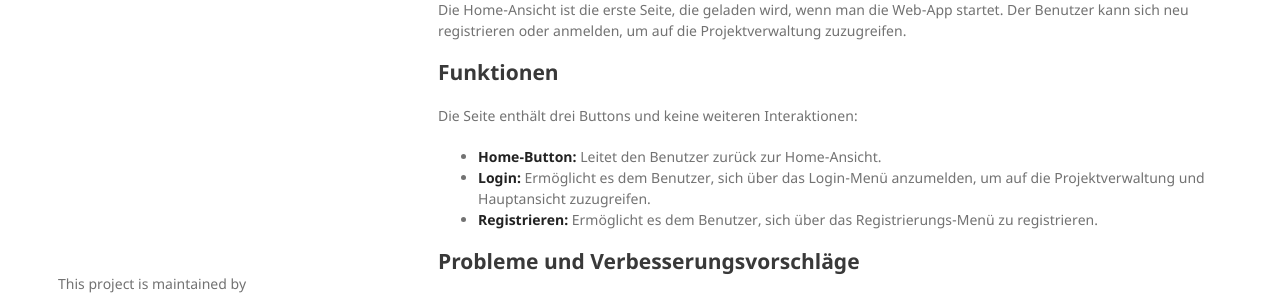
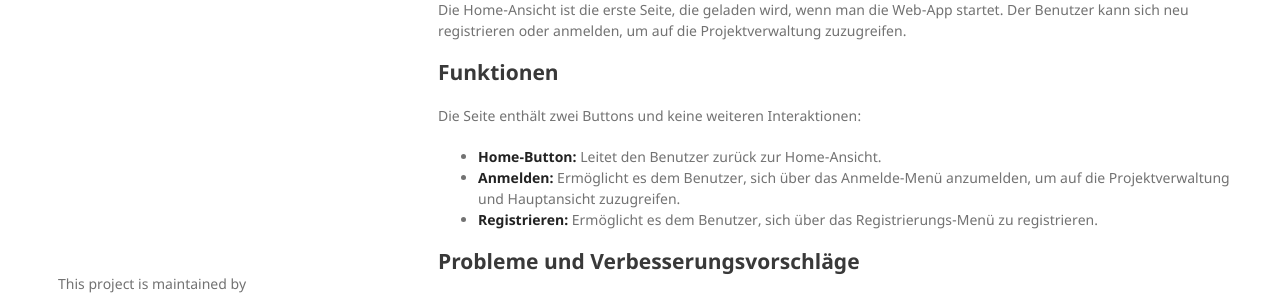
Before and after one commit to FabianRuefenacht/DEFVIS, a Jekyll site: the page built from docs/home.md, in a window 1280 px wide and 1164 px high. Shown: the part 738-1034 px from the top of the window. Built offline with Jekyll 4.4.1, drawn with Linux system fonts in a browser that asks for light colours; our own code applies the rules of GitHub Pages for plain Markdown files.

Commit message:
github pages

```diff
--- a/docs/home.md
+++ b/docs/home.md
@@ -10,10 +10,10 @@ Die Home-Ansicht ist die erste Seite, die geladen wird, wenn man die Web-App sta
 
 ## Funktionen
 
-Die Seite enthält drei Buttons und keine weiteren Interaktionen:
+Die Seite enthält zwei Buttons und keine weiteren Interaktionen:
 
 - **Home-Button:** Leitet den Benutzer zurück zur Home-Ansicht.
-- **Login:** Ermöglicht es dem Benutzer, sich über das Login-Menü anzumelden, um auf die Projektverwaltung und Hauptansicht zuzugreifen.
+- **Anmelden:** Ermöglicht es dem Benutzer, sich über das Anmelde-Menü anzumelden, um auf die Projektverwaltung und Hauptansicht zuzugreifen.
 - **Registrieren:** Ermöglicht es dem Benutzer, sich über das Registrierungs-Menü zu registrieren.
 
 ## Probleme und Verbesserungsvorschläge
@@ -22,3 +22,5 @@ Die Seite enthält drei Buttons und keine weiteren Interaktionen:
 - Die Seite könnte visuell ansprechender gestaltet werden, möglicherweise durch Ändern des Hintergrunds.
 
 <div style="text-align: right; float: right;"><a href="register.html">Registrieren ></a></div>
+
+<p></p>
```
Also changed, not shown: docs/index.md (+1 -1 lines), docs/register.md (+4 -0 lines).
